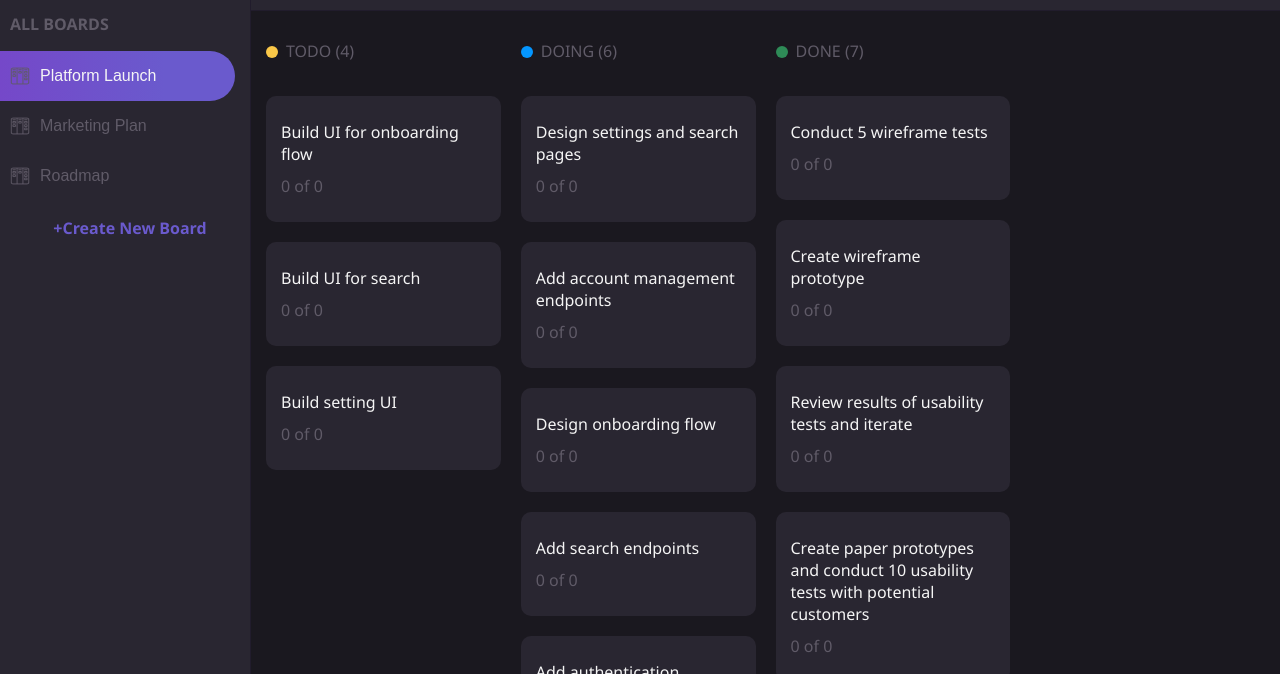
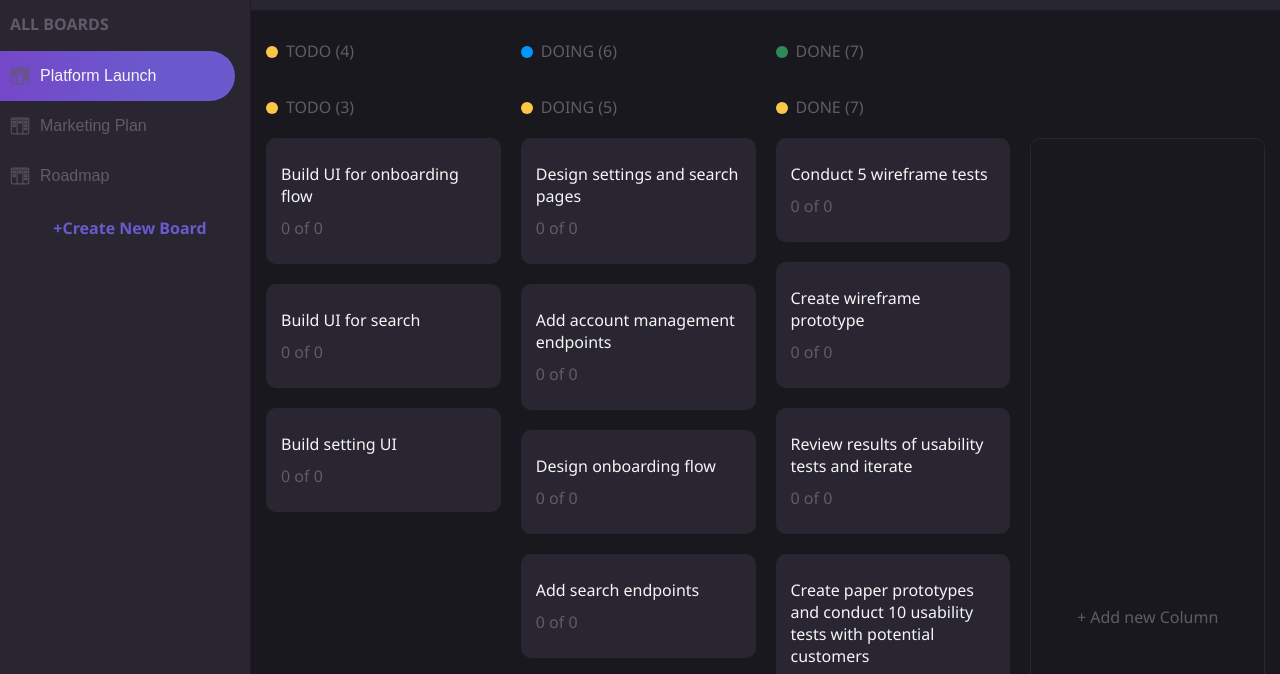
Before and after one commit to courses2022/fem-kanban, a website built with webpack: page dist/index.html in a window 1280 px wide. Shown: the part 90-764 px from the top of the page. Built offline with nearby package versions, Linux system fonts and the light colour scheme.

Commit message:
Update ui from columns and task data

```diff
--- a/src/dom/domFunctions.js
+++ b/src/dom/domFunctions.js
@@ -46,4 +46,38 @@ function appendListItem2(targetName, listItem){
 
 }
 
-export {appendListItem, appendListItem2, clearList}
+function generateColumnHeaders(target, columns){
+
+    columns.forEach(column => {
+        let el = document.createElement('div');
+        el.classList.add('columnName');
+
+        let circle = document.createElement('div');
+        circle.setAttribute('id', 'yellowcircle');
+
+        let text = document.createElement('div');
+        text.innerText = `${column.name.toUpperCase()} (${column.tasks.length})`
+        el.appendChild(circle);
+        el.appendChild(text);
+        target.appendChild(el);
+    });
+
+    let el = document.createElement('div');
+    target.appendChild(el);
+
+    columns.forEach(column => {
+        let el = document.createElement('div');
+        el.classList.add(`${column.name.toLowerCase()}`);
+        target.appendChild(el);
+    });
+
+    let newEl = document.createElement('div');
+    newEl.classList.add('newColumn');
+    newEl.innerText = '+ Add new Column';
+    target.appendChild(newEl);
+
+
+
+}
+
+export {appendListItem, appendListItem2, clearList, generateColumnHeaders}
--- a/src/dummydata.js
+++ b/src/dummydata.js
@@ -9,10 +9,120 @@ export function generateDummyData() {
     let columns = [
         "Todo", "Doing", "Done"
     ];
+    let items = [
+        [
+            {
+                title:"Build UI for onboarding flow",
+                description:"Set up wireframe for onboarding screen based on the customer journey descriptions",
+                subtasks:[],
+                status :"Todo"
+            },
+            {
+                title:"Build UI for search",
+                description:"Set up wireframe for search page and section based on the customer journey descriptions",
+                subtasks:[],
+                status :"Todo"
+            },
+            {
+                title:"Build setting UI",
+                description:"Use the Figma designs to setup section for users to manage settings",
+                subtasks:[],
+                status :"Todo"
+            }
+        ],
+        [
+            {
+                title:"Design settings and search pages",
+                description:"Set up wireframe for onboarding screen based on the customer journey descriptions",
+                subtasks:[],
+                status :"Doing"
+            },
+            {
+                title:"Add account management endpoints",
+                description:"Set up wireframe for search page and section based on the customer journey descriptions",
+                subtasks:[],
+                status :"Doing"
+            },
+            {
+                title:"Design onboarding flow",
+                description:"Use the Figma designs to setup section for users to manage settings",
+                subtasks:[],
+                status :"Doing"
+            },
+            {
+                title:"Add search endpoints",
+                description:"Setup search endpoints for the backend",
+                subtasks:[],
+                status :"Doing"
+            },
+            {
+                title:"Add authentication endpoints",
+                description:"Setup identity and authentication endpoints on the back end",
+                subtasks:[],
+                status :"Doing"
+            }
+        ],
+        [
+            {
+                title:"Conduct 5 wireframe tests",
+                description:"Test wireframe designs to make sure they suit user stories",
+                subtasks:[],
+                status :"Done"
+            },
+            {
+                title:"Create wireframe prototype",
+                description:"Create wireframe prototype",
+                subtasks:[],
+                status :"Done"
+            },
+            {
+                title:"Review results of usability tests and iterate",
+                description:"Review usability test results with the team",
+                subtasks:[],
+                status :"Done"
+            },
+            {
+                title:"Create paper prototypes and conduct 10 usability tests with potential customers",
+                description:"Design simple page designs and go through it with customers and collect their feedback to help design wireframes",
+                subtasks:[],
+                status :"Done"
+            },
+            {
+                title:"Market discovery",
+                description:"Do a market research to evaluate the scope of the product",
+                subtasks:[],
+                status :"Done"
+            },
+            {
+                title:"Competitor analysis",
+                description:"Do research on the five major players who are operating in this field",
+                subtasks:[],
+                status :"Done"
+            },
+            {
+                title:"Research the market",
+                description:"Research the scope of the market with an emphasis on user demographics",
+                subtasks:[],
+                status :"Done"
+            }
 
-    columns.forEach(column => {
+        ]
+
+
+    ];
+
+    columns.forEach((column, index) => {
         let newColumn = Column(column, idGenerator);
+        newColumn.name = column;
+
+        let tasks = items[index];
+
+        tasks.forEach(task => {
+            newColumn.addTask=task;
+        });
+
         newBoard.addColumn=newColumn;
+
     });
 
     return newBoard;
--- a/src/index.js
+++ b/src/index.js
@@ -2,25 +2,28 @@ import './style.css';
 import Task from  './models/task';
 import TaskStatus from "./taskStatus";
 import {todoList, doingList, doneList} from "./dom/domHelpers";
-import {appendListItem, appendListItem2, clearList} from "./dom/domFunctions";
+import {appendListItem, appendListItem2, clearList, generateColumnHeaders} from "./dom/domFunctions";
 import {idGenerator} from './idGenerator';
 import { generateDummyData } from './dummydata';
 import { board as platformLaunch} from './dummydata';
 
 let data = [];
 let currentBoard = [];
+let content = document.querySelector('.content');
 
 //Use dummy data for testing
-data.push(platformLaunch);
-currentBoard = platformLaunch;
+data.push(generateDummyData());
+currentBoard = generateDummyData();
+
+
+generateColumnHeaders(content, currentBoard.columns);
 
 currentBoard.columns.forEach(column => {
     let targetName=column.name.toLowerCase();
-    column.items.forEach(item => {
-        appendListItem2(targetName, item);
+    column.tasks.forEach(task => {
+        appendListItem2(targetName, task);
 
     });
 
 });
-
 console.log('It worked');
--- a/src/style.css
+++ b/src/style.css
@@ -177,4 +177,20 @@ html, body{
 .todoTitle{
     color: whitesmoke;
     margin-bottom: 10px;
+
+
 }
+
+.newColumn{
+    display: flex;
+    margin-bottom: 20px;
+    border-radius: 10px;
+    border: 1px solid var(--DarkAccent2);
+    align-items: center;
+    justify-content: center;
+    min-height: 60vh;
+}
+
+.newColumn:hover{
+    background-color: var(--DarkAccent2);
+}
```
Also changed, not shown: dist/bundle.js, dist/index.html.
